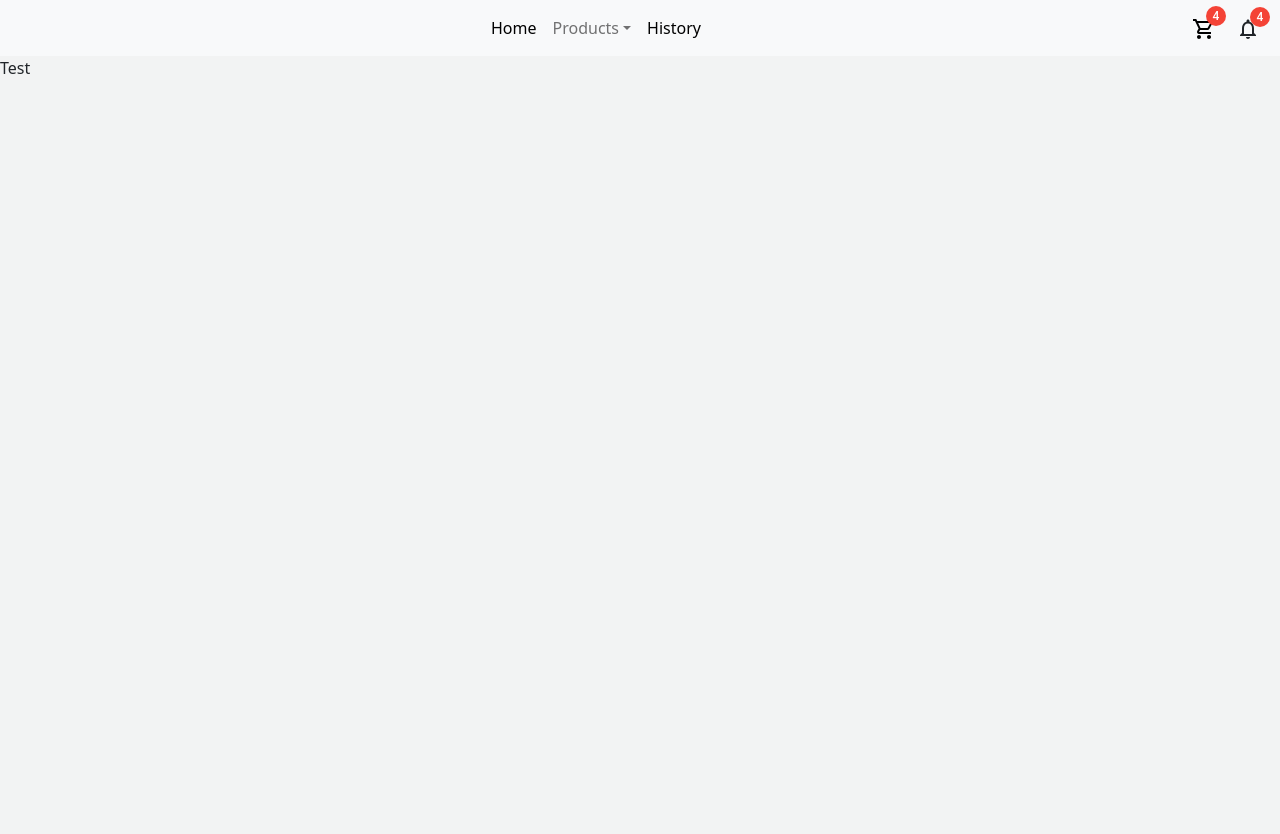
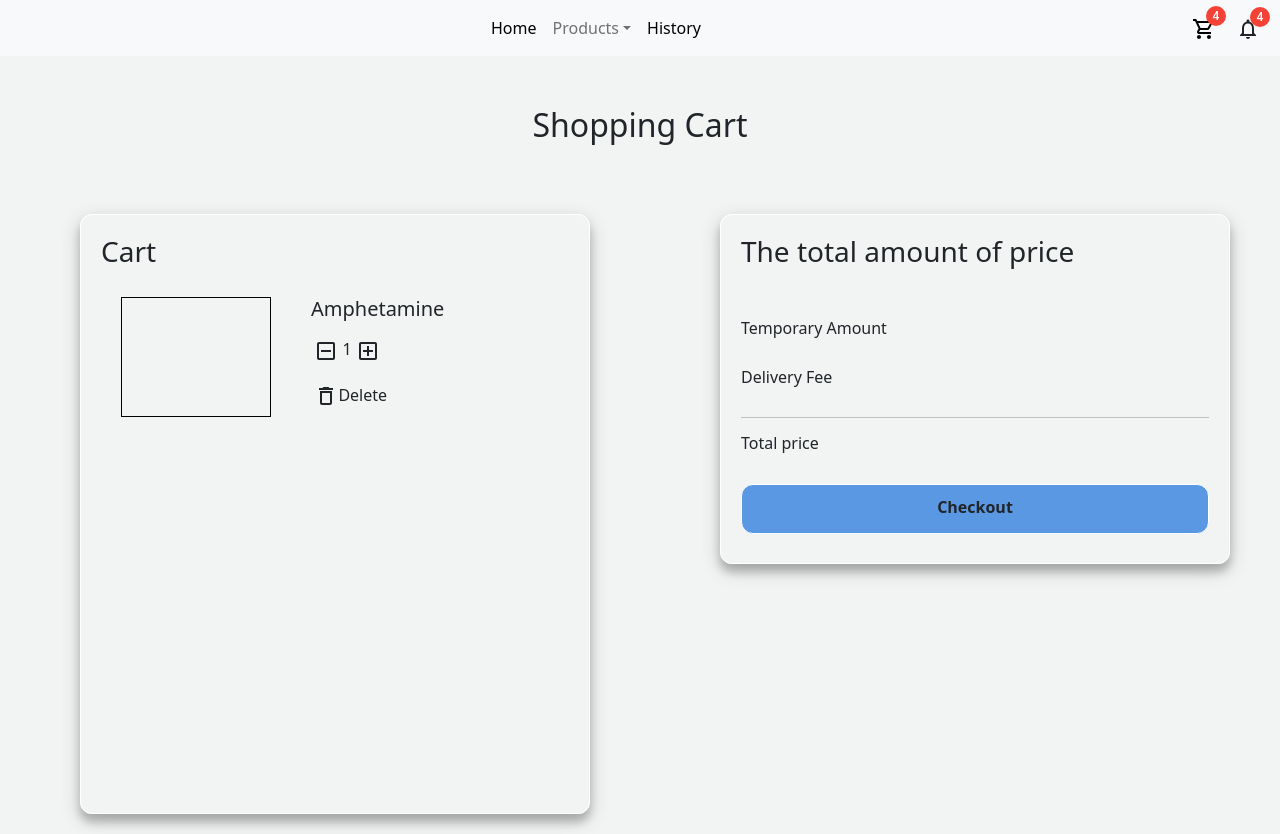
Before and after one commit to claudiangelinaa/user-frontend-pharmacy, a React (Create React App) app: page /Cart in a window 1280 px wide. Before the commit the page ends 800 px from the top, so only its background shows below. Built offline with nearby package versions, Linux system fonts and the light colour scheme.

Commit message:
add cart page

```diff
--- a/src/Pages/Cart.js
+++ b/src/Pages/Cart.js
@@ -1,9 +1,52 @@
-import React from 'react'
+import React from "react";
+import ButtonComponent from "../Components/ButtonComponent";
+import IndeterminateCheckBoxOutlinedIcon from "@material-ui/icons/IndeterminateCheckBoxOutlined";
+import AddBoxOutlinedIcon from "@material-ui/icons/AddBoxOutlined";
+import EditOutlinedIcon from "@material-ui/icons/EditOutlined";
+import DeleteOutlineOutlinedIcon from "@material-ui/icons/DeleteOutlineOutlined";
+import "../Styles/Cart.css";
 
 export default function Cart() {
-    return (
-        <div>
-            Test
+  return (
+    <div className="Cart">
+      <h2>Shopping Cart</h2>
+
+      <div className="Container">
+        <div className="Catalog">
+          <h3>Cart</h3>
+
+          <div className="CatalogCard">
+            <div className="DetailCatalog">
+              <div className="ImgContainer"></div>
+              <h5>Amphetamine</h5>
+
+              <div className="Icon">
+                <IndeterminateCheckBoxOutlinedIcon />
+                {"  "}1{"  "}
+                <AddBoxOutlinedIcon />
+                <div style={{ marginTop: 20 }}>
+                  <DeleteOutlineOutlinedIcon />
+                  Delete
+                </div>
+              </div>
+            </div>
+          </div>
         </div>
-    )
+
+        <div className="Price">
+          <h3>The total amount of price</h3>
+
+          <div className="text">
+            <h6>Temporary Amount</h6>
+            <h6>Delivery Fee</h6>
+
+            <hr />
+          </div>
+
+          <h6>Total price</h6>
+          <ButtonComponent title={"Checkout"} />
+        </div>
+      </div>
+    </div>
+  );
 }
--- a/src/Pages/Homepage.js
+++ b/src/Pages/Homepage.js
@@ -1,16 +1,19 @@
 import React from "react";
 import "../Styles/Homepage.css";
 import Background from "../Assets/Bg.jpg";
+import ButtonComponent from "../Components/ButtonComponent";
 
 export default function Homepage() {
   return (
     <div className="Homepage">
       <div className="Header">
         <h1>Welcome to our Pharmacy store</h1>
-        <div style={{ fontSize: 20, paddingTop: 20 }}>
+        <div style={{ fontSize: 20, paddingTop: 20, marginBottom: 50 }}>
           Our store provide best products to consume for our customer
         </div>
-        <div className="Button">Learn More</div>
+        <div style={{ width: 200 }}>
+          <ButtonComponent title={"Learn More"} />
+        </div>
       </div>
       <div className="Background">
         <img src={Background} width="800" height="600" alt="bg" />
--- a/src/Pages/ProductCustom.js
+++ b/src/Pages/ProductCustom.js
@@ -27,7 +27,7 @@ export default function ProductCustom() {
 
         {/* <input type="file" /> */}
 
-        <ButtonComponent onCLick={Submit} />
+        <ButtonComponent title={"Submit"} onCLick={Submit} />
       </div>
     </div>
   );
--- a/src/Styles/Button.css
+++ b/src/Styles/Button.css
@@ -1,6 +1,6 @@
 .Buttons {
   border: 1px solid white;
-  background-color: #e0ebfd;
+  background-color: #5A98E3;
   border-radius: 12px;
   font-weight: bolder;
   text-align: center;
--- /dev/null
+++ b/src/Styles/Cart.css
@@ -0,0 +1,72 @@
+.Cart h2 {
+    margin: 50px auto;
+    width: fit-content;
+}
+
+.Container {
+    display: flex;
+}
+
+.Container h6 {
+    margin-bottom: 30px;
+}
+
+.Cart .Catalog {
+    border: 1px solid white;
+    box-shadow: 0 8px 8px 0 rgba(0, 0, 0, 0.2), 0 6px 20px 0 rgba(0, 0, 0, 0.19);
+    margin: 20px 80px;
+    padding: 20px;
+    width: 600px;
+    height: 600px;
+    border-radius: 12px;
+}
+
+/* .Cart .Catalog .CatalogCard {
+    border: 1px solid black;
+    margin: 20px 0px;
+    width: 500px;
+    height: 300px;
+} */
+
+.CatalogCard .DetailCatalog {
+    display: flex;
+    flex-direction: row;
+    flex-wrap: nowrap;
+}
+
+.CatalogCard .DetailCatalog h5 {
+    margin: 20px;
+    height: fit-content;
+}
+
+.DetailCatalog .Icon {
+    width: fit-content;
+    height: fit-content;
+    margin: 60px -150px;
+}
+
+.CatalogCard .ImgContainer {
+    border: 1px solid black;
+    margin: 20px 20px;
+    width: 150px;
+    height: 120px;
+}
+
+.Cart .Price {
+    border: 1px solid white;
+    box-shadow: 0 8px 8px 0 rgba(0, 0, 0, 0.2), 0 6px 20px 0 rgba(0, 0, 0, 0.19);
+    margin: 20px 50px;
+    padding: 20px;
+    width: 600px;
+    height: 350px;
+    border-radius: 12px;
+}
+
+.Container .Price .text {
+    margin-top: 50px;
+}
+
+.Container .Price .text h6 {
+    font-weight: 300;
+    margin-top: 20px;
+}
--- a/src/Styles/Homepage.css
+++ b/src/Styles/Homepage.css
@@ -11,15 +11,3 @@
 .Background {
     background-color: #F8FCFF;
 }
-
-.Button {
-    margin-top: 50px;
-    border: 1px solid white;
-    background-color: #E0EBFD;
-    border-radius: 16px;
-    font-weight: bolder;
-    text-align: center;
-    padding: 10px;
-    width: 200px;
-    height: 50px;
-}
```
